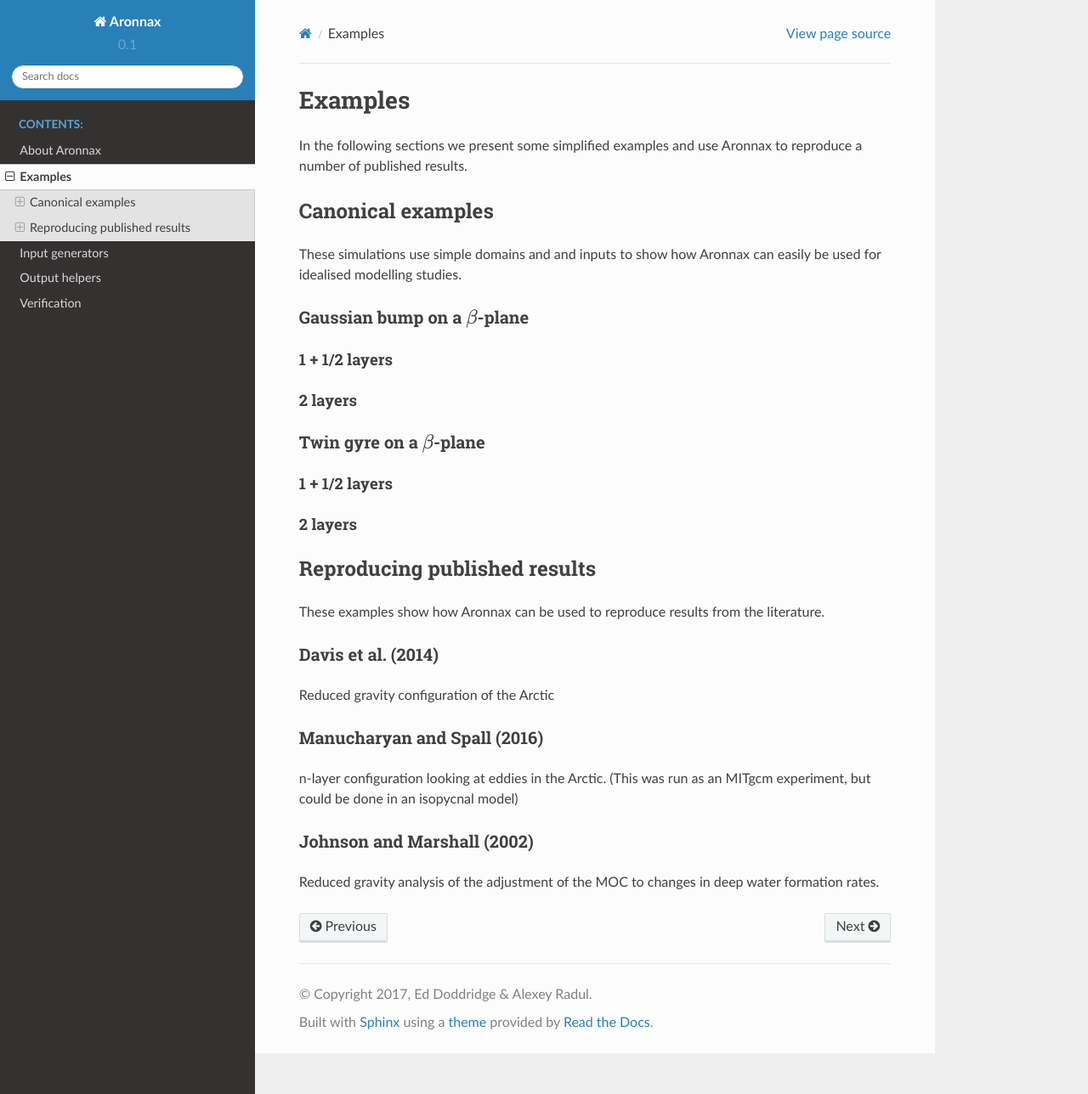
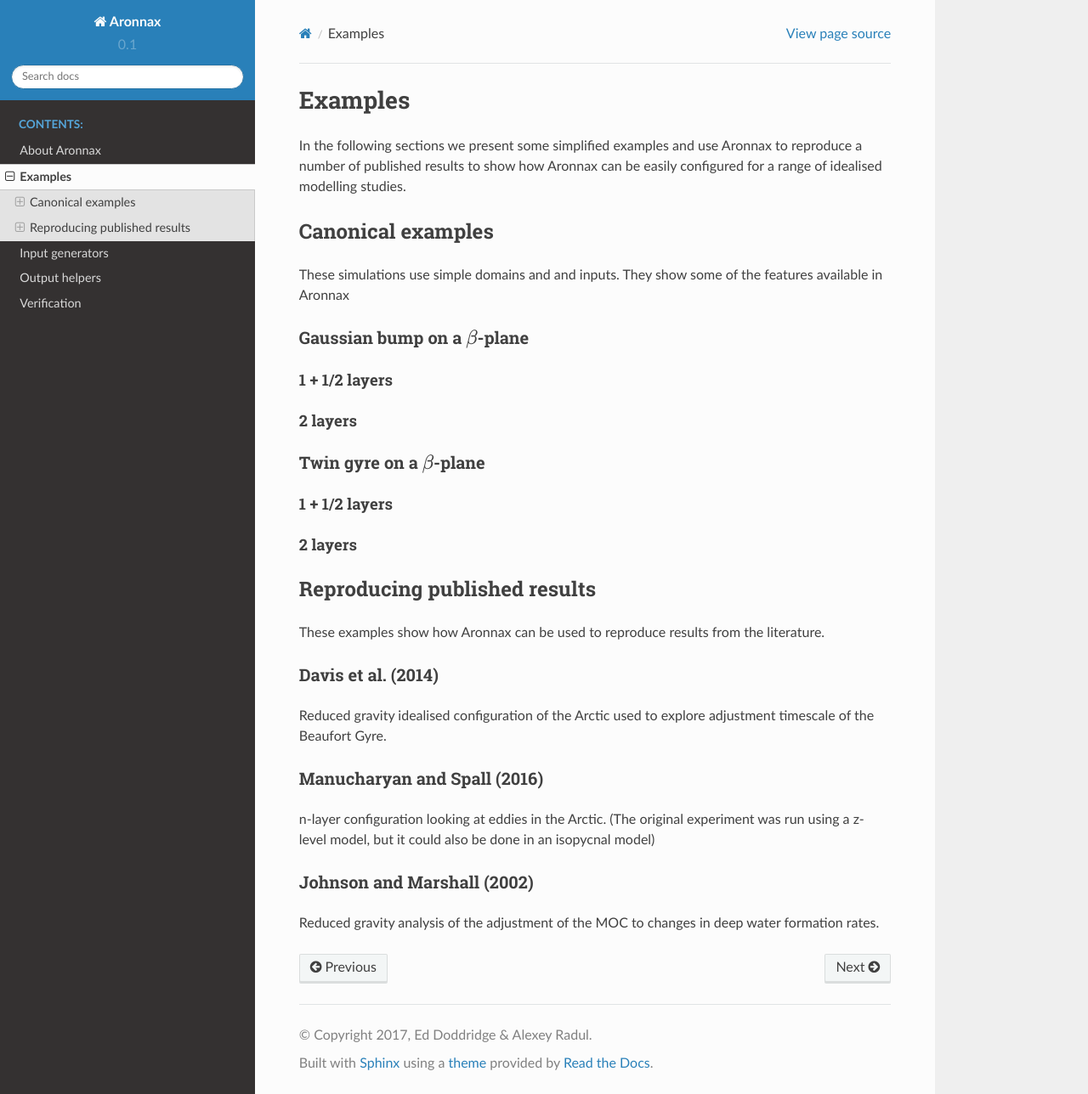
Before and after one commit to edoddridge/aronnax, a Sphinx documentation site: the page built from docs/examples.rst, in a window 1280 px wide and 1288 px high. Shown: the whole window at 85% size. Built offline with Sphinx 7.4.7 and the Read the Docs theme 2.0.0, drawn with Linux system fonts in a browser that asks for light colours.

Commit message:
expand descriptions

```diff
--- a/docs/examples.rst
+++ b/docs/examples.rst
@@ -1,12 +1,12 @@
 Examples
 ************************
 
-In the following sections we present some simplified examples and use Aronnax to reproduce a number of published results.
+In the following sections we present some simplified examples and use Aronnax to reproduce a number of published results to show how Aronnax can be easily configured for a range of idealised modelling studies.
 
 Canonical examples
 ===================
 
-These simulations use simple domains and and inputs to show how Aronnax can easily be used for idealised modelling studies.
+These simulations use simple domains and and inputs. They show some of the features available in Aronnax
 
 
 Gaussian bump on a :math:`\beta`-plane
@@ -39,12 +39,12 @@
 
 Davis et al. (2014)
 ---------------------
-Reduced gravity configuration of the Arctic
+Reduced gravity idealised configuration of the Arctic used to explore adjustment timescale of the Beaufort Gyre.
 
 
 Manucharyan and Spall (2016)
 -----------------------------
-n-layer configuration looking at eddies in the Arctic. (This was run as an MITgcm experiment, but could be done in an isopycnal model)
+n-layer configuration looking at eddies in the Arctic. (The original experiment was run using a z-level model, but it could also be done in an isopycnal model)
 
 
 Johnson and Marshall (2002)
```
